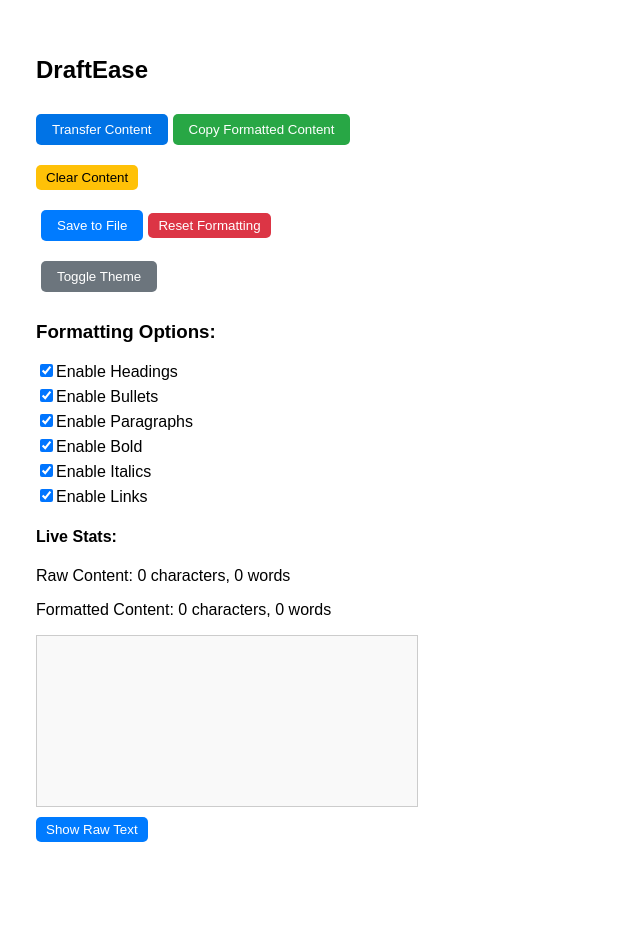
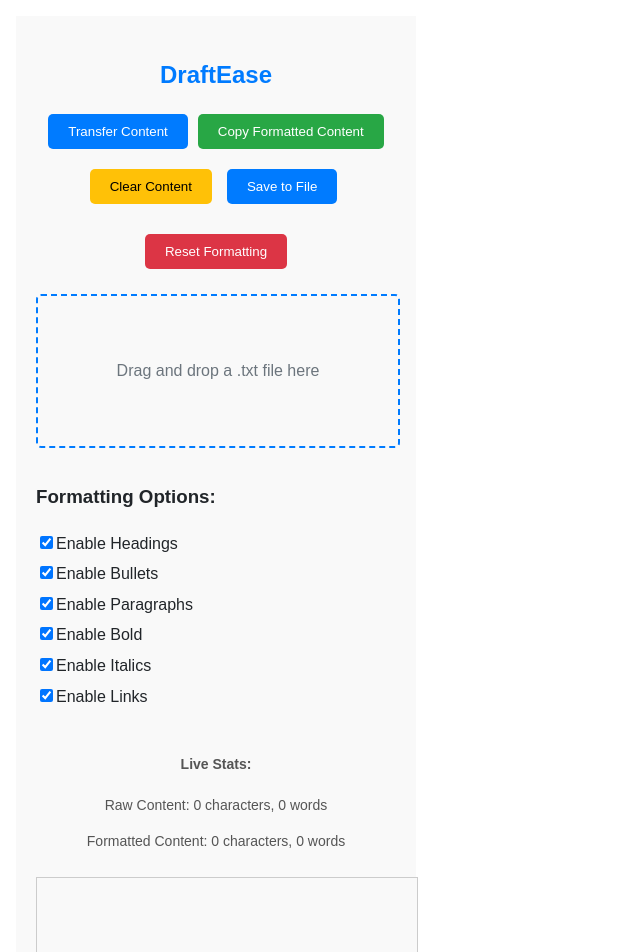
Before and after one commit to James-spiff/DraftEase, a React (Vite) app: page / in a window 1280 px wide. Shown: the top 952 px of the page, without its empty margins (0-640 px from the left). Before the commit the page ends 872 px from the top, so only its background shows below. Built offline with nearby package versions, Linux system fonts and the light colour scheme.

Commit message:
Improved button styling added Drag-drop box

```diff
--- a/src/components/PopupComponent.tsx
+++ b/src/components/PopupComponent.tsx
@@ -154,8 +154,12 @@ function PopupComponent() {
       const reader = new FileReader();
       reader.onload = (e) => {
         setClipboardContent(e.target?.result as string);
+        setFormattedContent(formatContent(e.target?.result as string));
+        setStatusMessage('File loaded!')
       };
-      reader.readAsText(file)
+      reader.readAsText(file);
+    } else {
+      setStatusMessage('Please drop a valid .txt file.');
     }
   }
 
@@ -166,28 +170,73 @@ function PopupComponent() {
       onDragOver={(e) => e.preventDefault()}
       style={{
         padding: '20px',
-        fontFamily: 'Arial',
-        backgroundColor: theme === 'light' ? '#fff' : '#333',
-        color: theme === 'light' ? '#000' : '#fff',
+        fontFamily: 'Arial, sans-serif',
+        backgroundColor: theme === 'light' ? '#f9f9f9' : '#212529',
+        color: theme === 'light' ? '#212529' : '#f8f9fa',
         minHeight: '100vh',
+        display: 'flex',
+        flexDirection: 'column',
+        lineHeight: '1.6',
       }}
     >
-      <h2>DraftEase</h2>
+      <h2 style={{ color: '#007bff', textAlign: 'center' }}>DraftEase</h2>
+      {/* Buttons Container */}
+      <div
+        style={{
+          display: 'flex',
+          gap: '10px',
+          flexWrap: 'wrap',
+          justifyContent: 'center',
+          marginBottom: '15px',
+        }}
+      >
         <button
           onClick={handleTransferClick}
           title="Fetch content from the clipboard and format it"
-        style={{ margin: '10px 0' }}
+          style={{
+            //margin: '10px 0'
+            padding: '10px 20px',
+            backgroundColor: '#007bff',
+            color: 'white',
+            border: 'none',
+            borderRadius: '5px',
+            cursor: 'pointer',
+            //marginBottom: '15px',
+            transition: 'background-color 0.3s',
+          }}
+          onMouseEnter={(e) => (e.currentTarget.style.backgroundColor = '#0056b3')}
+          onMouseLeave={(e) => (e.currentTarget.style.backgroundColor = '#007bff')}
         >
           Transfer Content
         </button>
         <button
           onClick={handleCopyToClipboard}
           title="Copy the formatted content back to the clipboard"
-        style={{ margin: '10px 5px', backgroundColor: '#28a745', color: 'white' }}
+          style={{
+            //margin: '10px 5px',
+            padding: '10px 20px',
+            backgroundColor: '#28a745',
+            color: 'white',
+            border: 'none',
+            borderRadius: '5px',
+            cursor: 'pointer',
+            //marginLeft: '10px',
+            transition: 'background-color 0.3s',
+          }}
         >
           Copy Formatted Content
         </button>
-      {statusMessage && <p>{statusMessage}</p>}
+        {statusMessage && (
+          <p
+            style={{
+              marginTop: '10px',
+              fontSize: '14px',
+              color: statusMessage.includes('loaded') ? '#28a745' : '#dc3545'
+            }}
+          >
+            {statusMessage}
+          </p>
+        )}
         {/* <textarea
           value={clipboardContent}
           readOnly
@@ -195,14 +244,15 @@ function PopupComponent() {
           placeholder="Clipboard content will appear here..."
         /> */}
 
-      <br />
+        {/* <br /> */}
         <button
           onClick={clearContent}
           title="Clear the clipboard and formatted content"
           style={{
             margin: '10px 0',
-          padding: '5px 10px',
+            padding: '10px 20px',
             backgroundColor: '#ffc107',
+            borderRadius: '5px',
             color: 'black',
             border: 'none',
             cursor: 'pointer',
@@ -210,10 +260,10 @@ function PopupComponent() {
         >
           Clear Content
         </button>
-      <br />
+        {/* <br /> */}
         <button
           onClick={saveToFile}
-        style={{ margin: '10px 5px', backgroundColor: '#007bff'}}
+          style={{ margin: '10px 5px', padding: '10px 20px', backgroundColor: '#007bff'}}
         >
           Save to File
         </button>
@@ -222,8 +272,9 @@ function PopupComponent() {
           title="Reset all settings to their default values"
           style={{
             margin: '10px 0',
-          padding: '5px 10px',
+            padding: '10px 20px',
             backgroundColor: '#dc3545',
+            borderRadius: '5px',
             color: 'white',
             border: 'none',
             cursor: 'pointer',
@@ -231,14 +282,40 @@ function PopupComponent() {
         >
           Reset Formatting
         </button>
-      <br />
-      <button
-        onClick={toggleTheme}
-        title="Toggle between light and dark theme"
-        style={{ margin: '10px 5px', backgroundColor: '#6c757d' }}
+      </div>
+      {/* <br /> */}
+      {/* Drop Zone */}
+      <div
+        onDrop={handleDrop}
+        onDragOver={(e) => e.preventDefault()}
+        style={{
+          width: '100%',
+          maxWidth: '500px',
+          height: '150px',
+          border: '2px dashed #007bff',
+          borderRadius: '5px',
+          display: 'flex',
+          alignItems: 'center',
+          justifyContent: 'center',
+          backgroundColor: 'f9f9f9',
+          color: '#6c757d',
+          textAlign: 'center',
+          marginBottom: '15px',
+          transition: 'border-color 0.3s, background-color 0.3s',
+        }}
+        onDragEnter={(e) => {
+          e.currentTarget.style.borderColor = '#0056b3';
+          e.currentTarget.style.backgroundColor = '#e9ecef'
+        }}
+        onDragLeave={(e) => {
+          e.currentTarget.style.borderColor = '#007bff';
+          e.currentTarget.style.backgroundColor = '#f9f9f9';
+        }}
       >
-        Toggle Theme
-      </button>
+        Drag and drop a .txt file here
+      </div>
+
+      {/* Formatting Options */}
       <div>
         <h3>Formatting Options:</h3>
         {Object.entries(settings).map(([key, value]) => (
@@ -253,17 +330,15 @@ function PopupComponent() {
         ))}
       </div>
 
-      {/* <div style={{ marginTop: '15px', fontSize: '14px', color: '#555' }}>
-        <h4>Enabled Formatting Options:</h4>
-        <ul>
-          {Object.entries(settings)
-            .filter(([_, value]) => value)
-            .map(([key]) => (
-              <li key={key}>{key.replace('enable', '').trim()}</li>
-            ))}
-        </ul>
-      </div> */}
-      <div>
+      {/* Responsive Live Stats */}
+      <div
+        style={{
+          marginTop: '20px',
+          fontSize: '14px',
+          color: theme === 'light' ? '#555' : 'white',
+          textAlign: 'center',
+        }}
+      >
         <h4>Live Stats:</h4>
         <p>Raw Content: {charCount(clipboardContent)} characters, {wordCount(clipboardContent)} words</p>
         <p>Formatted Content: {charCount(formattedContent)} characters, {wordCount(formattedContent)} words</p>
@@ -290,6 +365,7 @@ function PopupComponent() {
                 width: '100%',
                 height: '150px',
                 marginTop: '10px',
+                marginRight: '5px',
                 border: '1px solid #ccc',
             }}
         />
@@ -298,15 +374,35 @@ function PopupComponent() {
         onClick={handleToggleView}
         title="Toggle between raw text and formatted view"
         style={{
-            margin: '10px 0',
-            padding: '5px 10px',
-            backgroundColor: '#007bff',
+            marginTop: '15px',
+            padding: '10px 20px',
+            backgroundColor: '#17a2b8',
             color: 'white',
             border: 'none',
+            borderRadius: '5px',
+            cursor: 'pointer',
+            transition: 'background-color 0.3s',
+        }}
+        onMouseEnter={(e) => (e.currentTarget.style.backgroundColor = '#138496')}
+        onMouseLeave={(e) => (e.currentTarget.style.backgroundColor = '#17a2b8')}
+      >
+        {showFormatted ? 'Show Raw Text' : 'Show Formatted View'}
+      </button>
+      <button
+        onClick={toggleTheme}
+        title="Toggle between light and dark theme"
+        style={{
+          //marginLeft: '10px',
+          marginTop: '15px',
+          padding: '10px 20px',
+          backgroundColor: '#6c757d',
+          color: 'white',
+          border: 'none',
+          borderRadius: '5px',
           cursor: 'pointer',
         }}
       >
-        {showFormatted ? 'Show Raw Text' : 'Show Formatted View'}
+        Toggle Theme
       </button>
     </div>
   );
```
Lines whose indentation alone changed are shown as unchanged.
